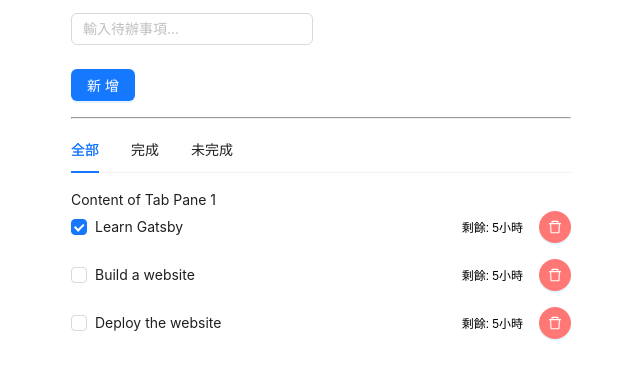
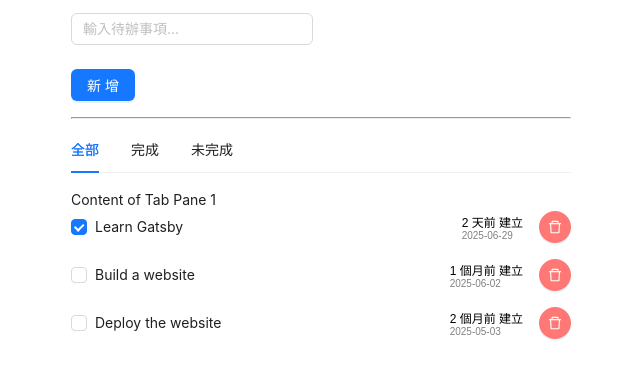
Before and after one commit to Dobubu/test-gatsby, a Gatsby site: page /todo in a window 1280 px wide. Shown: the part 229-608 px from the top of the page, without its empty margins (319-959 px from the left). Built offline with nearby package versions, Linux system fonts and the light colour scheme; Gatsby itself is replaced by a stand-in of ours.

Commit message:
feat: sort todoList data - useEffect update todoList
會有 todopage re-render 問題

```diff
--- a/package.json
+++ b/package.json
@@ -19,6 +19,7 @@
     "@mdx-js/react": "^2.3.0",
     "antd": "^5.26.2",
     "babel-plugin-styled-components": "^2.1.4",
+    "dayjs": "^1.11.13",
     "gatsby": "^5.14.1",
     "gatsby-plugin-image": "^3.14.0",
     "gatsby-plugin-mdx": "^5.14.1",
--- a/src/components/todo/TodoItem.tsx
+++ b/src/components/todo/TodoItem.tsx
@@ -1,7 +1,15 @@
 import React, { memo } from "react";
 import { Checkbox, Button, Flex, Tooltip } from "antd";
 import { DeleteOutlined } from "@ant-design/icons";
-import { red } from "@ant-design/colors";
+import { red, gray } from "@ant-design/colors";
+import dayjs from "dayjs";
+import relativeTime from "dayjs/plugin/relativeTime";
+import "dayjs/locale/zh-tw";
+
+dayjs.extend(relativeTime);
+dayjs.locale("zh-tw");
+
+const formatTimeAgo = (dateString) => dayjs(dateString).fromNow();
 
 const TodoItem = ({ index, todo, onChangeCheckBox, onDeleteTodo }) => {
   console.log("TodoItem re-render, ", todo.title, index);
@@ -16,7 +24,12 @@ const TodoItem = ({ index, todo, onChangeCheckBox, onDeleteTodo }) => {
       </Checkbox>
 
       <Flex style={{ marginLeft: "auto" }} align="center" gap="middle">
-        <span style={{ fontSize: 12 }}>剩餘: 5小時</span>
+        <Flex vertical>
+          <span style={{ fontSize: 12 }}>
+            {formatTimeAgo(todo.created)} 建立
+          </span>
+          <span style={{ fontSize: 10, color: gray[3] }}>{todo.created}</span>
+        </Flex>
         <Tooltip title="Delete">
           <Button
             type="primary"
--- a/src/pages/todo.js
+++ b/src/pages/todo.js
@@ -1,4 +1,4 @@
-import React, { useState, useCallback, useMemo } from "react";
+import React, { useState, useCallback, useMemo, useEffect } from "react";
 import { Tabs, Button, Flex } from "antd";
 import { green } from "@ant-design/colors";
 
@@ -32,16 +32,19 @@ const defaultTodoList = [
     id: 1,
     title: "Learn Gatsby",
     completed: true,
+    created: "2025-06-29",
   },
   {
     id: 2,
     title: "Build a website",
     completed: false,
+    created: "2025-06-02",
   },
   {
     id: 3,
     title: "Deploy the website",
     completed: false,
+    created: "2025-05-03",
   },
 ];
 
@@ -66,6 +69,28 @@ function TodoPage() {
     console.log(key);
     setCurrentTab(key);
   };
+
+  const [sortState, setSortState] = useState("newest");
+
+  const handleSortTodos = () => {
+    setSortState((prevState) => (prevState === "newest" ? "oldest" : "newest"));
+  };
+
+  useEffect(() => {
+    if (sortState === "newest") {
+      setTodoList((prevTodoList) =>
+        [...prevTodoList].sort(
+          (a, b) => new Date(b.created) - new Date(a.created)
+        )
+      );
+    } else {
+      setTodoList((prevTodoList) =>
+        [...prevTodoList].sort(
+          (a, b) => new Date(a.created) - new Date(b.created)
+        )
+      );
+    }
+  }, [sortState]);
 
   const onChangeCheckBox = (e, id) => {
     const checked = e.target.checked;
@@ -112,8 +137,12 @@ function TodoPage() {
       <ThemeProvider>
         <Flex gap="middle" style={{ marginBottom: 16 }}>
           <ThemeToggleButton />
-          <Button type="primary" style={{ background: green[6] }}>
-            排序：新到舊
+          <Button
+            type="primary"
+            style={{ background: green[6] }}
+            onClick={handleSortTodos}
+          >
+            排序：{sortState === "newest" ? "新到舊" : "舊到新"}
           </Button>
         </Flex>
 
```
Also changed, not shown: 1 other file.
